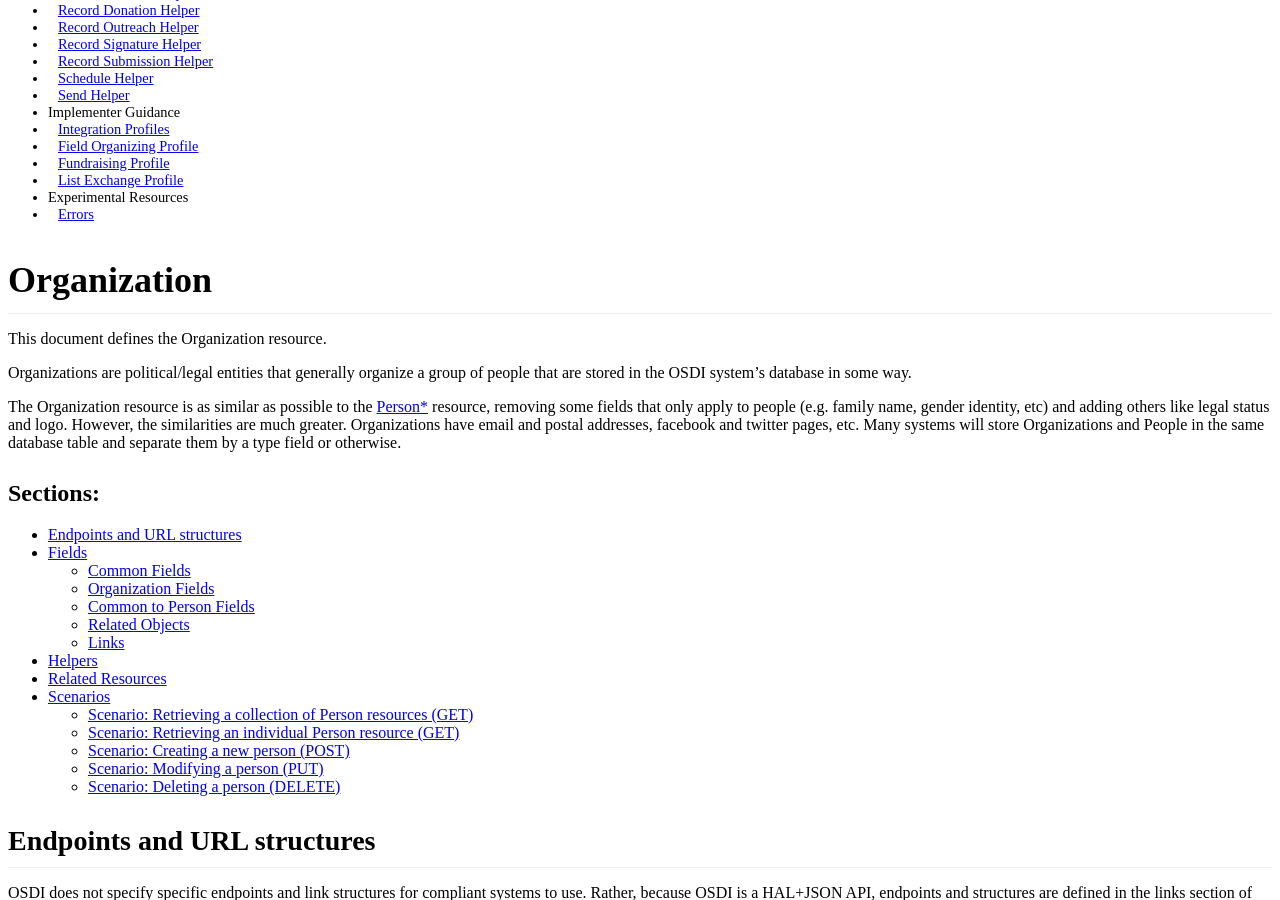
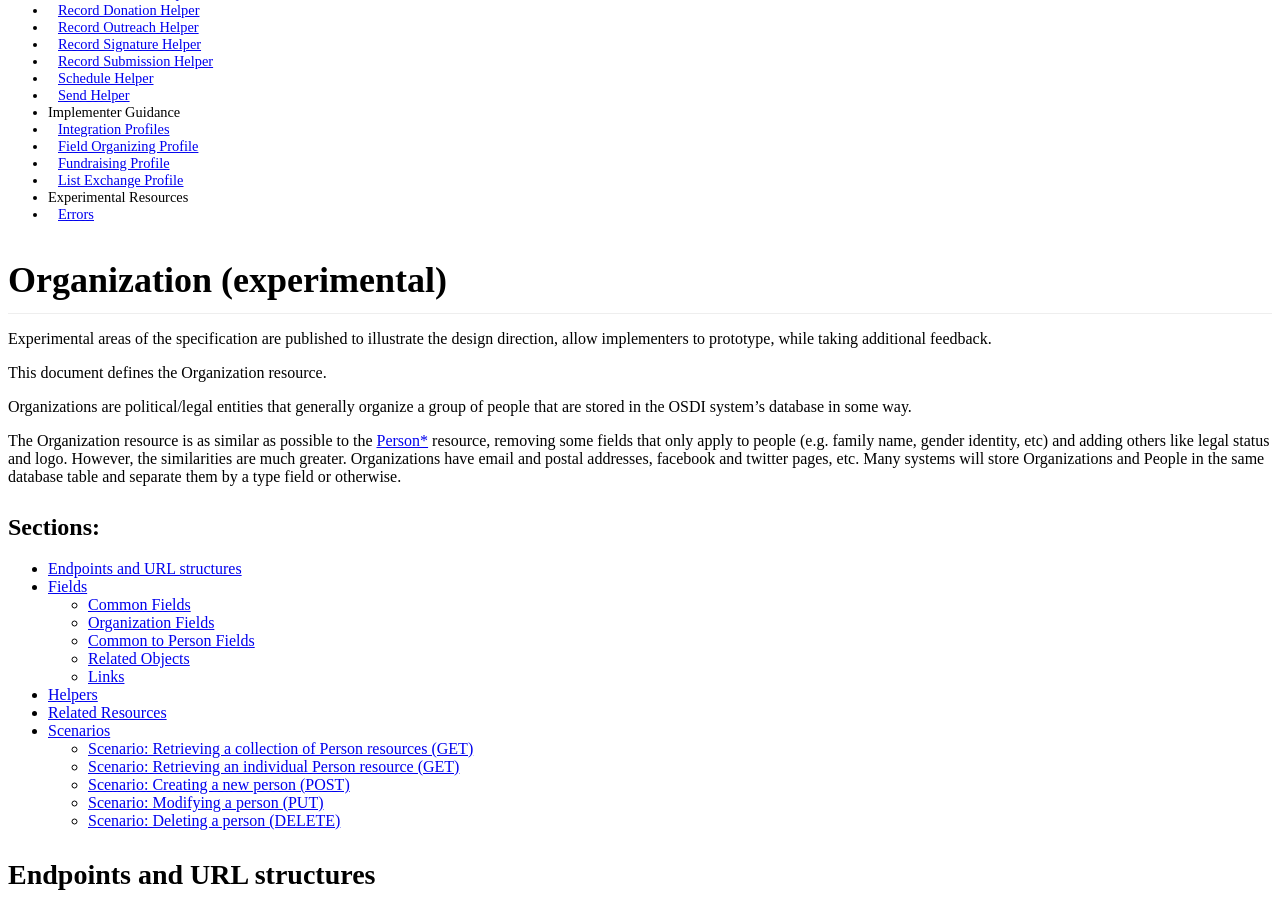
Before and after one commit to opensupporter/osdi-docs, a Jekyll site: the page built from organizations.md, in a window 1280 px wide and 900 px high, scrolled down 696 px. Built offline with Jekyll 4.4.1, drawn with Linux system fonts in a browser that asks for light colours; a style sheet for code colours, icons or effects is not loaded.

Commit message:
mark as experimental

```diff
--- a/organizations.md
+++ b/organizations.md
@@ -3,7 +3,8 @@ layout: default
 title: Organization
 ---
 
-# Organization
+# Organization (experimental)
+Experimental areas of the specification are published to illustrate the design direction, allow implementers to prototype, while taking additional feedback.
 
 This document defines the Organization resource.
 
```
